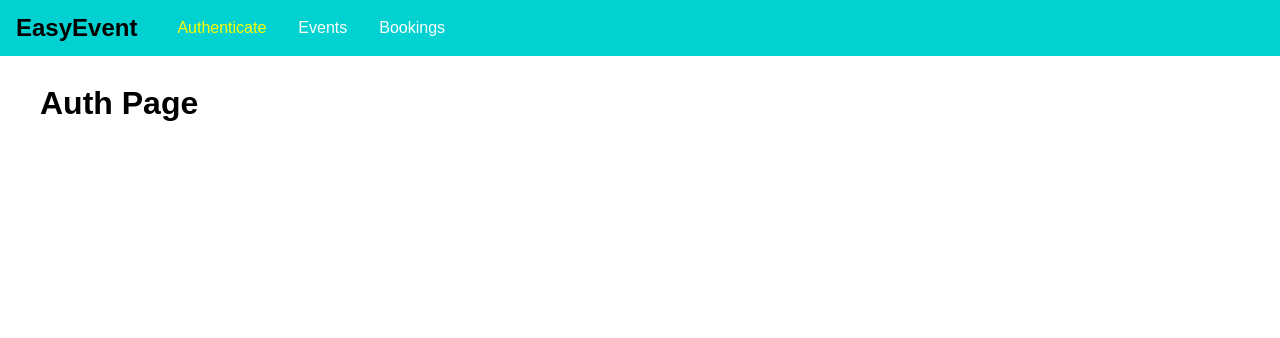
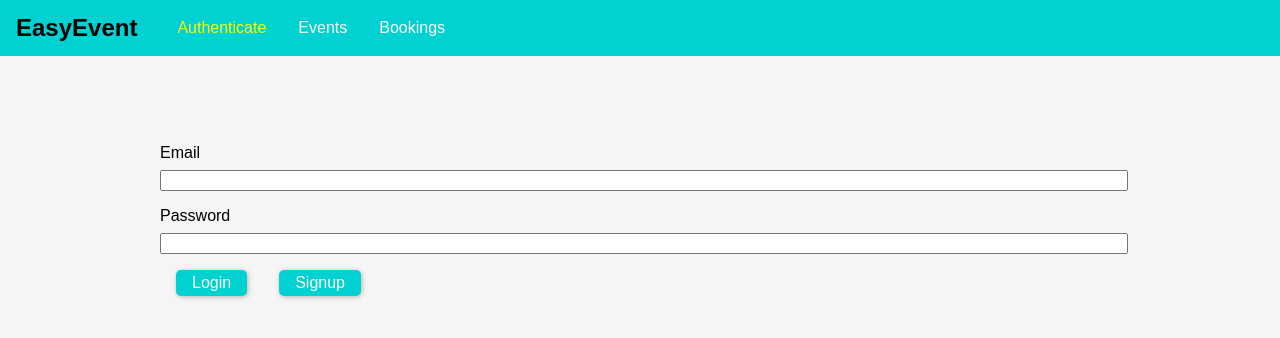
Before and after one commit to dannycoll/booking-app-graphql, a React (Create React App) app in the folder frontend/: page /auth in a window 1280 px wide. Shown: the top 338 px of the page. Built offline with nearby package versions, Linux system fonts and the light colour scheme.

Commit message:
Building auth page

```diff
--- a/frontend/src/App.js
+++ b/frontend/src/App.js
@@ -5,7 +5,7 @@ import {
   Redirect
 } from 'react-router-dom';
 
-import AuthPage from './pages/Auth';
+import AuthPage from './pages/Auth/Auth';
 import BookingsPage from './pages/Bookings';
 import EventsPage from './pages/Events';
 import MainNav from './components/Navigation/MainNav';
--- a/frontend/src/index.css
+++ b/frontend/src/index.css
@@ -2,4 +2,5 @@ body {
   margin: 0;
   padding: 0;
   font-family: sans-serif;
+  background: whitesmoke;
 }
--- a/frontend/src/pages/Auth.js
+++ /dev/null
@@ -1,10 +0,0 @@
-import React from 'react';
-
-const AuthPage = () => {
-
-    return (
-        <h1>Auth Page</h1>
-    );
-}
-
-export default AuthPage;
--- /dev/null
+++ b/frontend/src/pages/Auth/Auth.css
@@ -0,0 +1,37 @@
+.auth-form {
+    width: 25;
+    max-width: 80%;
+    margin: 5rem auto;
+}
+
+.form-wrapper label,
+.form-wrapper input {
+    width: 100%;
+    display: block;
+}
+
+.form-wrapper label {
+    margin-bottom: 0.5rem;
+}
+
+.form-wrapper {
+    margin-bottom: 1rem;
+}
+
+.form-actions button {
+    background: #01d1d1;
+    font: inherit;
+    border: none;
+    border-radius: 5px;
+    padding: 0.25rem 1rem;
+    margin: 0 1rem;
+    margin-right: 1rem;
+    box-shadow: 1px 1px 5px rgba(0, 0,0,0.25);
+    color: white;
+    cursor: pointer;
+}
+
+.form-actions button:hover,
+.form-actions button:active {
+    background: #01a7a7;
+}
--- /dev/null
+++ b/frontend/src/pages/Auth/Auth.js
@@ -0,0 +1,25 @@
+import React from 'react';
+
+import './Auth.css';
+
+const AuthPage = () => {
+
+    return (
+        <form className="auth-form">
+            <div className="form-wrapper">
+                <label htmlFor="email">Email</label>
+                <input type="email" id="email"></input>
+            </div>
+            <div className="form-wrapper">
+                <label htmlFor="password">Password</label>
+                <input type="password" id="password"></input>
+            </div>
+            <div className="form-actions">
+                <button type="submit">Login</button>
+                <button type="button">Signup</button>
+            </div>
+        </form>
+    );
+}
+
+export default AuthPage;
```
Also changed, not shown: 1 other file (tests, documents, lock files or other folders).
